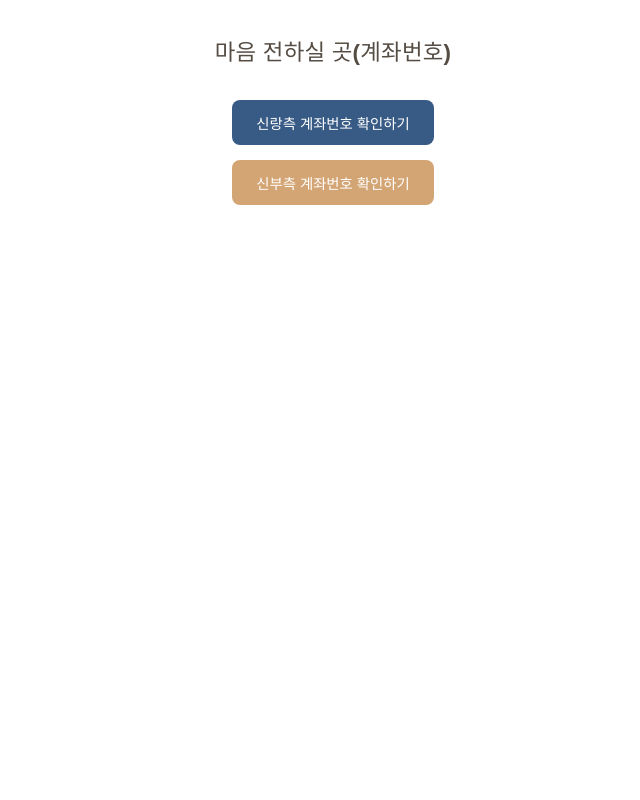
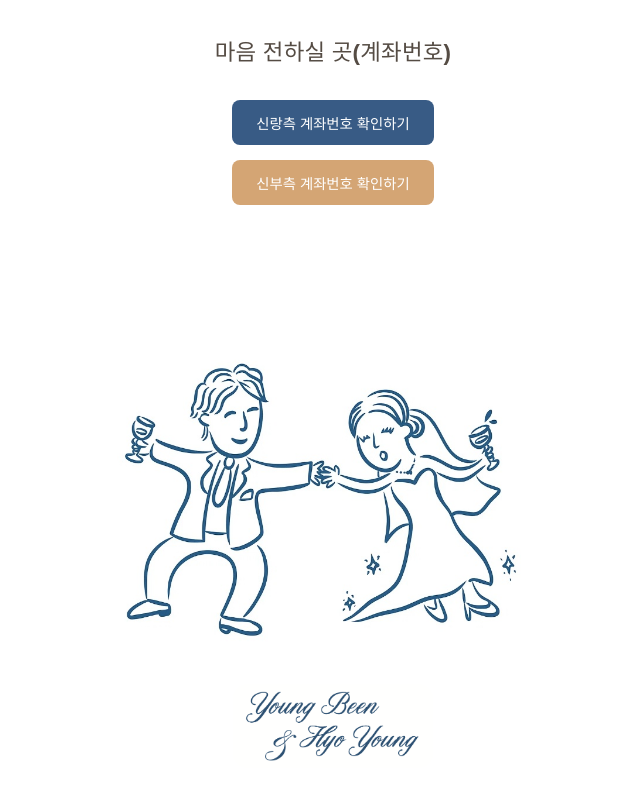
Before and after one commit to ybbin86/wedding-invitation, a React (Vite) app: page / in a window 1280 px wide. Shown: the part 3586-4386 px from the top of the page, without its empty margins (307-947 px from the left). Before the commit the page ends 3871 px from the top, so only its background shows below. Built offline with nearby package versions, Linux system fonts and the light colour scheme; a web font is replaced by a local one.

Commit message:
마지막 이미지 추가

```diff
--- a/src/App.jsx
+++ b/src/App.jsx
@@ -738,7 +738,8 @@ export default function App() {
                 border: "none",
                 fontSize: "20px",
                 cursor: "pointer",
-                color: "#999"
+                color: "#999",
+                zIndex: 10
               }}
             >
               ×
@@ -748,8 +749,13 @@ export default function App() {
               fontSize: "1.2rem",
               fontWeight: "700",
               color: "#385b85",
+              marginTop: "12px",
               marginBottom: "20px",
-              fontFamily: "'MaruBuri', 'Apple SD Gothic Neo', 'Noto Sans KR', sans-serif"
+              fontFamily: "'MaruBuri', 'Apple SD Gothic Neo', 'Noto Sans KR', sans-serif",
+              position: "absolute",
+              top: "15px",
+              left: "30px",
+              right: "30px"
             }}>
               신랑측 계좌번호
             </h3>
@@ -761,7 +767,8 @@ export default function App() {
               fontFamily: "'MaruBuri', 'Apple SD Gothic Neo', 'Noto Sans KR', sans-serif",
               display: "flex",
               flexDirection: "column",
-              alignItems: "center"
+              alignItems: "center",
+              marginTop: "50px"
             }}>
               <div style={{ marginBottom: "15px" }}>
                 <div style={{ fontWeight: "600", marginBottom: "5px", textAlign: "center" }}>신랑 조영빈</div>
@@ -873,7 +880,8 @@ export default function App() {
                 border: "none",
                 fontSize: "20px",
                 cursor: "pointer",
-                color: "#999"
+                color: "#999",
+                zIndex: 10
               }}
             >
               ×
@@ -883,8 +891,13 @@ export default function App() {
               fontSize: "1.2rem",
               fontWeight: "700",
               color: "#d4a574",
+              marginTop: "12px",
               marginBottom: "20px",
-              fontFamily: "'MaruBuri', 'Apple SD Gothic Neo', 'Noto Sans KR', sans-serif"
+              fontFamily: "'MaruBuri', 'Apple SD Gothic Neo', 'Noto Sans KR', sans-serif",
+              position: "absolute",
+              top: "15px",
+              left: "30px",
+              right: "30px"
             }}>
               신부측 계좌번호
             </h3>
@@ -896,7 +909,8 @@ export default function App() {
               fontFamily: "'MaruBuri', 'Apple SD Gothic Neo', 'Noto Sans KR', sans-serif",
               display: "flex",
               flexDirection: "column",
-              alignItems: "center"
+              alignItems: "center",
+              marginTop: "50px"
             }}>
               <div style={{ marginBottom: "15px" }}>
                 <div style={{ fontWeight: "600", marginBottom: "5px", textAlign: "center" }}>신부 김효영</div>
@@ -975,6 +989,47 @@ export default function App() {
         </div>
       )}
 
+      {/* 캐릭터 이미지 */}
+      <div style={{
+        width: "100%",
+        textAlign: "center",
+        // marginTop: "0px",
+        // marginBottom: "40px"
+      }}>
+        <img
+          src="./wedding_character.jpg"
+          alt="웨딩 캐릭터"
+          style={{
+            width: "60%",
+            maxWidth: 600,
+            minWidth: 375,
+            height: "auto",
+            borderRadius: 16,
+            display: "block",
+            margin: "0 auto"
+          }}
+        />
+      </div>
+      <div style={{
+        width: "100%",
+        textAlign: "center",
+        marginTop: "-40px",
+        marginBottom: "40px"
+      }}>
+        <img
+          src="./hyb.png"
+          alt="웨딩 캐릭터"
+          style={{
+             width: "60%",
+             maxWidth: 200,
+             height: "auto",
+             borderRadius: 16,
+             display: "block",
+             margin: "0 auto"
+           }}
+        />
+      </div>
+
       {/* BGM 오디오 */}
       <audio ref={audioRef} src="./bgm.mp3" autoPlay loop preload="auto" />
       {/* 오른쪽 상단 고정 음소거 버튼 */}
```
Also changed, not shown: public/hyb.png (added), public/wedding_character.jpg (added).
